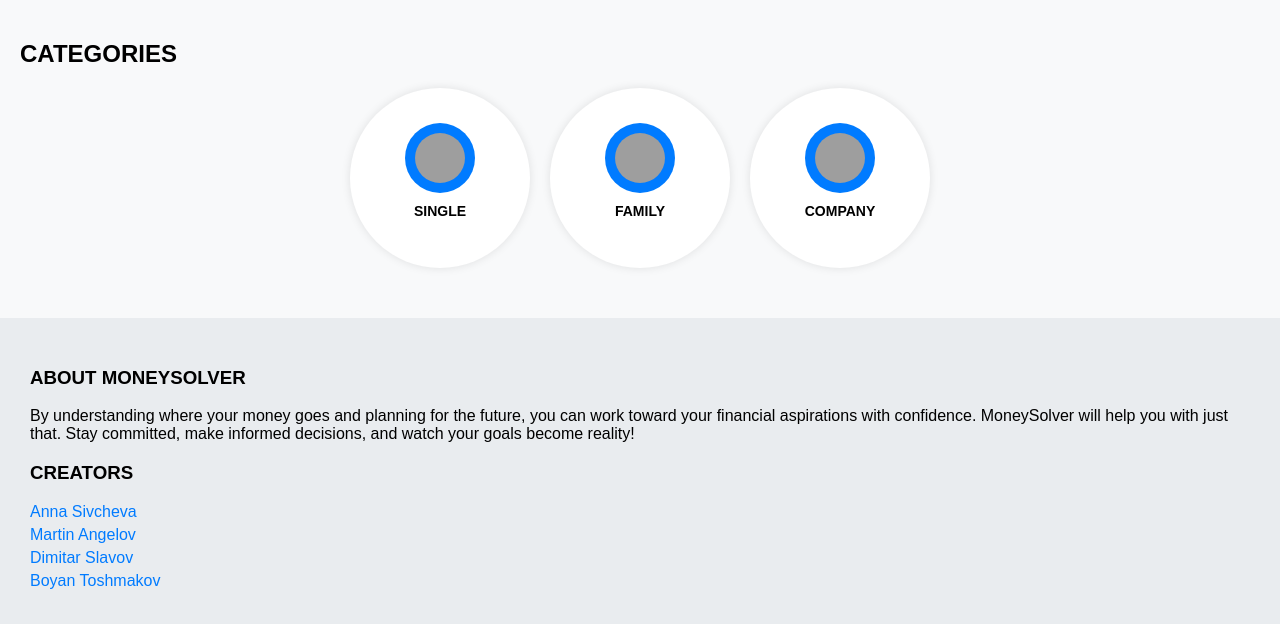
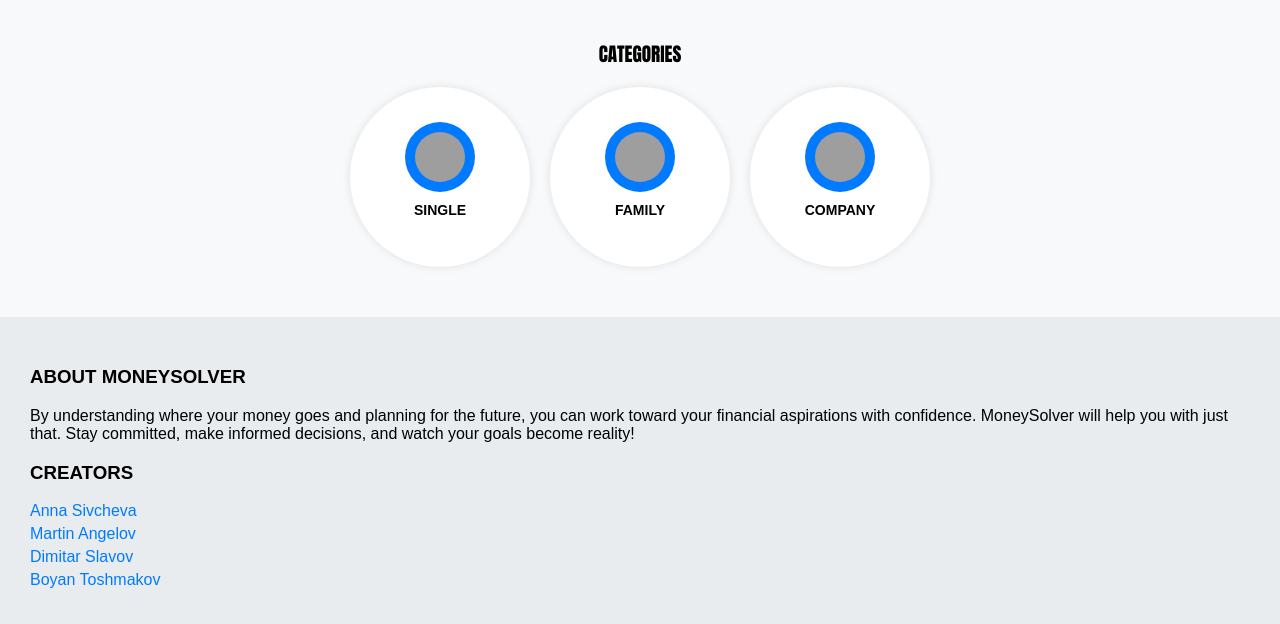
Before and after one commit to minidps/HackTuesTefal, a Flask app: page / in a window 1280 px wide. Shown: the top 624 px of the page. Run offline with Flask 3, Linux system fonts and the light colour scheme; grey boxes are pictures that could not be loaded.

Commit message:
uagsugasugas

```diff
--- a/static/smth.css
+++ b/static/smth.css
@@ -73,6 +73,10 @@
     background: #218838 !important;
 }
 
+.categories-text {
+    text-align: center;
+}
+
 /* Mobile Responsive */
 @media (max-width: 768px) {
     .container {
--- a/templates/homepage.html
+++ b/templates/homepage.html
@@ -61,14 +61,25 @@
             text-decoration: none;
             margin: 5px 0;
         }
+
+        .categories-text {
+            text-align: center;
+            font-family: Impact, Haettenschweiler, 'Arial Narrow Bold', sans-serif;
+            font-size: larger;
+        }
+
+        .icon-single {
+            width: 80px;
+            height: 80px;
+        }
     </style>
 </head>
 <body>
     <div class="container">
-        <h2>CATEGORIES</h2>
+        <p class="categories-text">CATEGORIES</p>
         <div class="categories">
             <a href="/budget/single" class="category">
-                <img src="icon1.png" alt="Single">
+                <img src="/icon1.png" class="icon-single">
                 <h3>SINGLE</h3>
             </a>
             <a href="/budget/single" class="category">
```
Also changed, not shown: templates/categories.html (deleted, +0 -16 lines).
